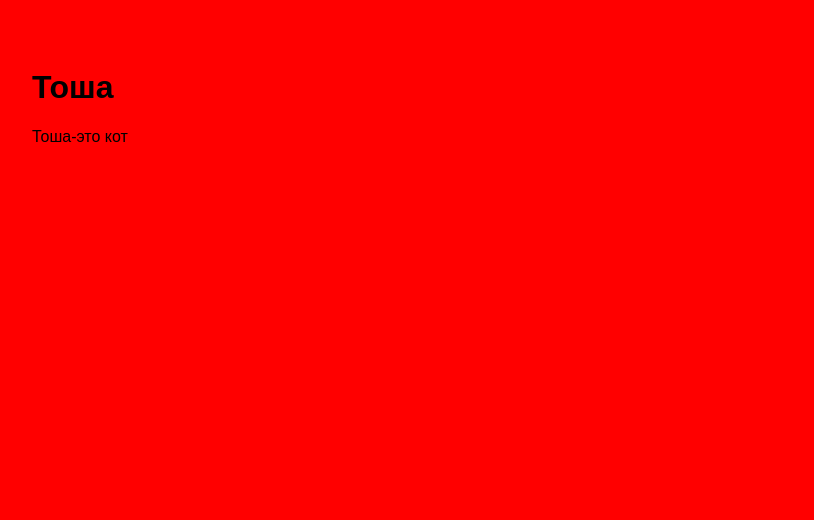
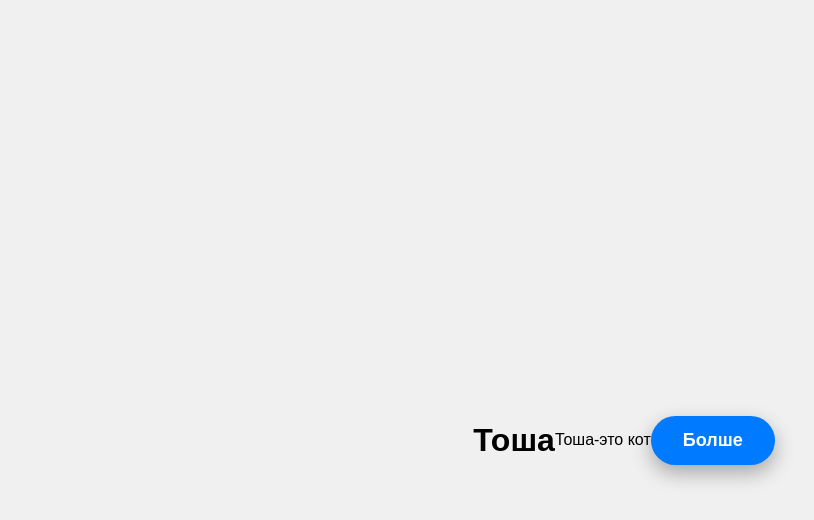
Before and after one commit to CodeWave-pro/CodeWave-pro.github.io, a plain HTML site: page tosha.html in a window 1280 px wide. Shown: the whole page, without its empty margins (16-830 px from the left). Drawn offline with Linux system fonts and the light colour scheme.

Commit message:
Update tosha.html

```diff
--- a/tosha.html
+++ b/tosha.html
@@ -10,9 +10,46 @@
             padding: 40px;
         }
     </style>
+     <style>
+        body {
+            font-family: Arial, Helvetica, sans-serif;
+            background: #f0f0f0;
+            display: flex;
+            justify-content: center;
+            align-items: center;
+            min-height: 100vh;
+            margin: 0;
+        }
+
+        .btn {
+            background-color: #007bff;
+            color: white;
+            border: none;
+            padding: 14px 32px;
+            font-size: 18px;
+            font-family: Arial, Helvetica, sans-serif;
+            font-weight: bold;
+            border-radius: 50px;
+            cursor: pointer;
+            box-shadow: 0 8px 20px rgba(0, 0, 0, 0.3);
+            transition: all 0.3s ease;
+        }
+
+        .btn:hover {
+            background-color: #0056b3;
+            transform: translateY(-3px);
+            box-shadow: 0 12px 28px rgba(0, 0, 0, 0.4);
+        }
+
+        .btn:active {
+            transform: translateY(2px);
+            box-shadow: 0 5px 15px rgba(0, 0, 0, 0.2);
+        }
+    </style>
 </head>
 <body>
     <h1>Тоша</h1>
     <p>Тоша-это кот</p>
+    <button class="btn">Болше</button>
 </body>
 </html>
```
